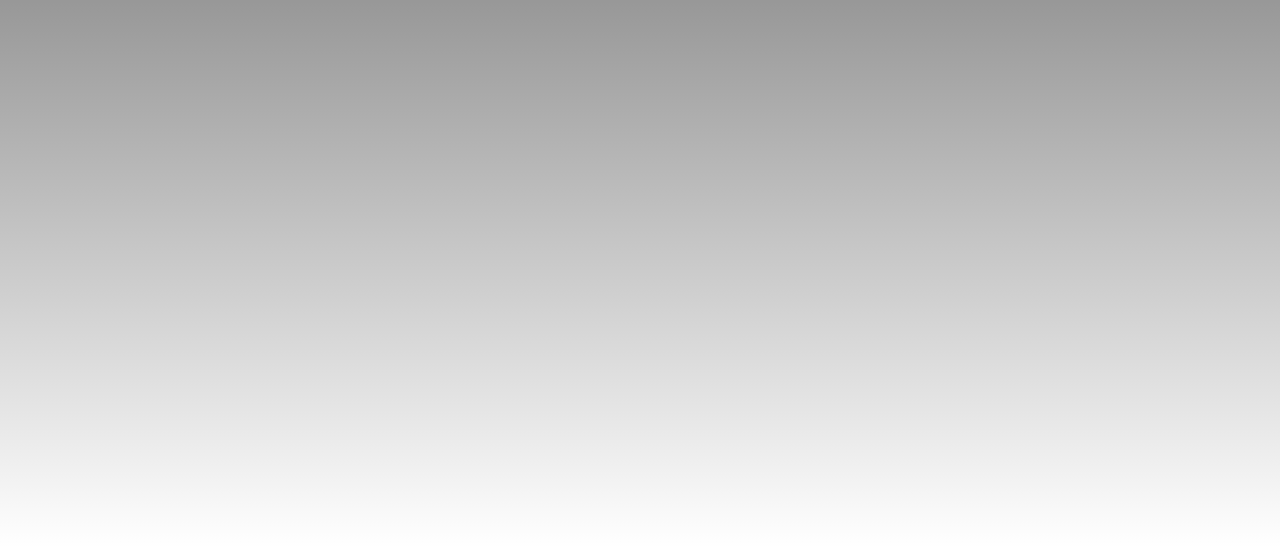
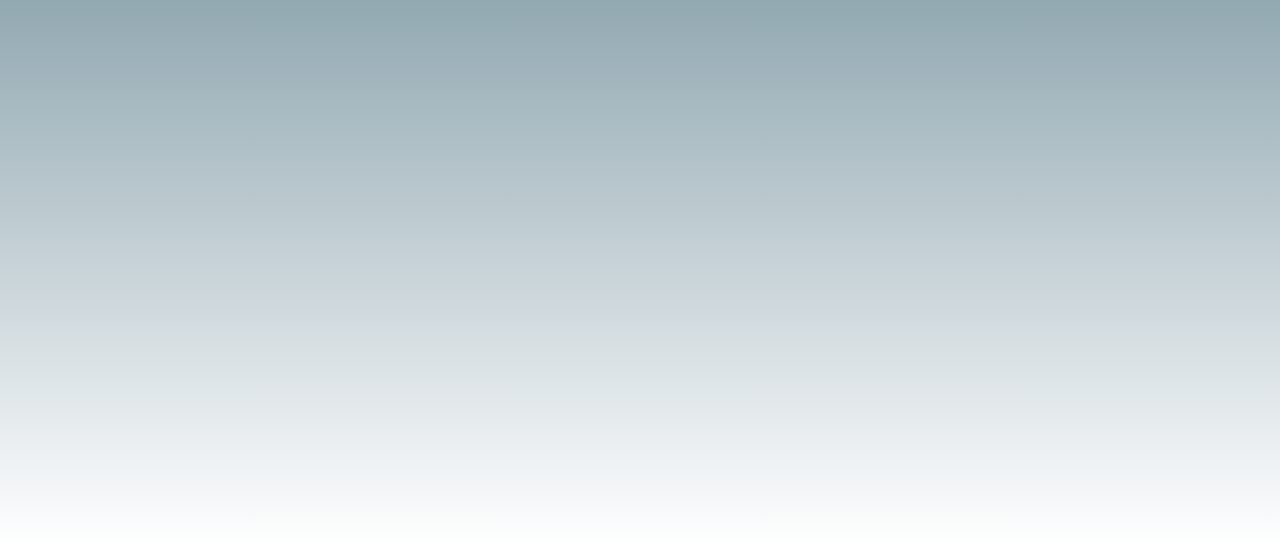
Before and after one commit to aleksandr031091/project-test, a React app: page / in a window 1280 px wide. Shown: the part 253-800 px from the top of the page. Built offline with nearby package versions, Linux system fonts and the light colour scheme.

Commit message:
change bc

```diff
--- a/src/index.css
+++ b/src/index.css
@@ -2,7 +2,7 @@ body {
   margin: 0;
   font-family: Helvetica;
   height: 100vh;
-  background: linear-gradient(0deg, #fff, #686868);
+  background: linear-gradient(0deg, #fff, #60818f);
   background-repeat: no-repeat;
 }
 html {
```
